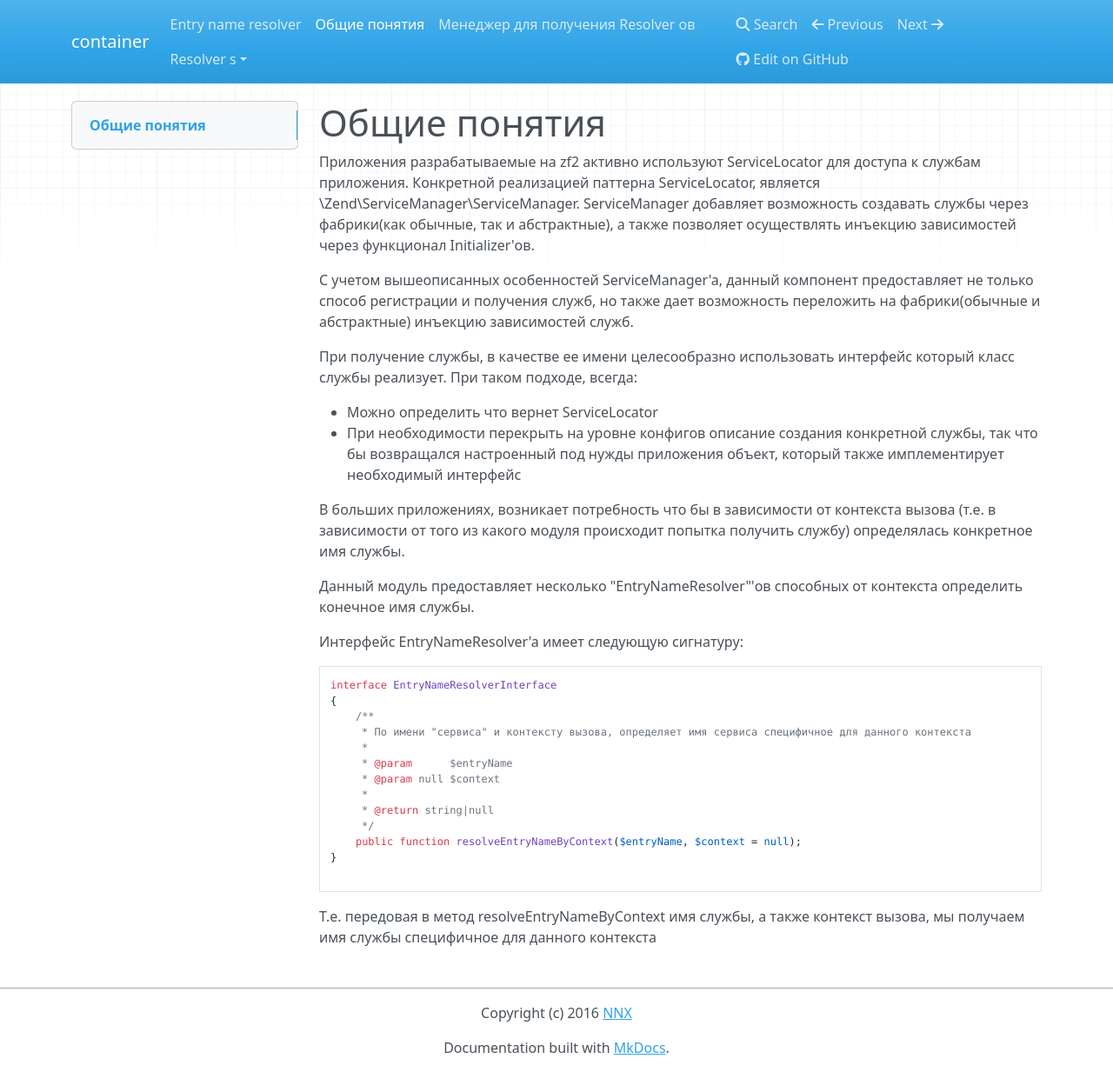
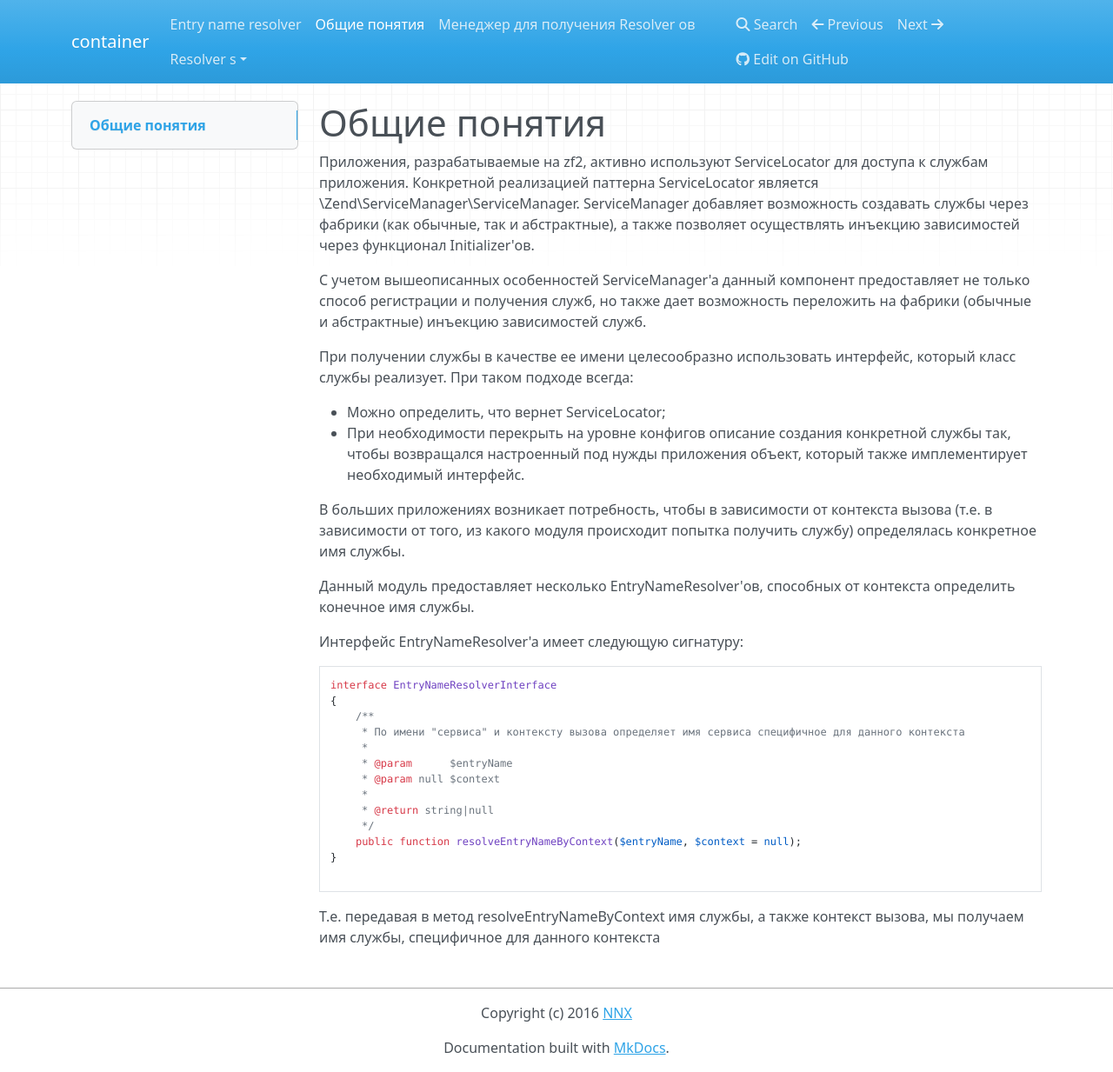
Before and after one commit to nnx-framework/entry-name-resolver, an MkDocs documentation site: the page built from doc/book/ru/common-description.md, in a window 1280 px wide and 1233 px high. Shown: the whole window at 87% size. Built offline with MkDocs 1.6.1, drawn with Linux system fonts in a browser that asks for light colours; nearby versions of some CDN libraries; old or Windows-style settings are respelled for this version of MkDocs.

Commit message:
Update common-description.md

````diff
--- a/doc/book/ru/common-description.md
+++ b/doc/book/ru/common-description.md
@@ -1,23 +1,21 @@
 # Общие понятия
 
-Приложения разрабатываемые на zf2 активно используют ServiceLocator для доступа к службам приложения. Конкретной реализацией
-паттерна ServiceLocator, является \Zend\ServiceManager\ServiceManager. ServiceManager добавляет возможность создавать
-службы через фабрики(как обычные, так и абстрактные), а также позволяет осуществлять инъекцию зависимостей через функционал Initializer'ов.
+Приложения, разрабатываемые на zf2, активно используют ServiceLocator для доступа к службам приложения. Конкретной реализацией
+паттерна ServiceLocator является \Zend\ServiceManager\ServiceManager. ServiceManager добавляет возможность создавать службы через фабрики (как обычные, так и абстрактные), а также позволяет осуществлять инъекцию зависимостей через функционал Initializer'ов.
 
-С учетом вышеописанных особенностей ServiceManager'a, данный компонент предоставляет не только способ регистрации и
-получения служб, но также дает возможность переложить на фабрики(обычные и абстрактные) инъекцию зависимостей служб.
+С учетом вышеописанных особенностей ServiceManager'a данный компонент предоставляет не только способ регистрации и
+получения служб, но также дает возможность переложить на фабрики (обычные и абстрактные) инъекцию зависимостей служб.
 
-При получение службы, в качестве ее имени целесообразно использовать интерфейс который класс службы реализует. При таком
-подходе, всегда:
+При получении службы в качестве ее имени целесообразно использовать интерфейс, который класс службы реализует. При таком
+подходе всегда:
 
-- Можно определить что вернет ServiceLocator
-- При необходимости перекрыть на уровне конфигов описание создания конкретной службы, так что бы возвращался настроенный
- под нужды приложения объект, который также имплементирует необходимый интерфейс
+- Можно определить, что вернет ServiceLocator;
+- При необходимости перекрыть на уровне конфигов описание создания конкретной службы так, чтобы возвращался настроенный под нужды приложения объект, который также имплементирует необходимый интерфейс.
 
-В больших приложениях, возникает потребность что бы в зависимости от контекста вызова (т.е. в зависимости от того из какого
+В больших приложениях возникает потребность, чтобы в зависимости от контекста вызова (т.е. в зависимости от того, из какого
 модуля происходит попытка получить службу) определялась конкретное имя службы.
 
-Данный модуль предоставляет несколько "EntryNameResolver"'ов способных от контекста определить конечное имя службы.
+Данный модуль предоставляет несколько EntryNameResolver'ов, способных от контекста определить конечное имя службы.
 
 Интерфейс EntryNameResolver'a имеет следующую сигнатуру:
 
@@ -25,7 +23,7 @@
 interface EntryNameResolverInterface
 {
     /**
-     * По имени "сервиса" и контексту вызова, определяет имя сервиса специфичное для данного контекста
+     * По имени "сервиса" и контексту вызова определяет имя сервиса специфичное для данного контекста
      *
      * @param      $entryName
      * @param null $context
@@ -37,5 +35,5 @@ interface EntryNameResolverInterface
 
 ```
 
-Т.е. передовая в метод resolveEntryNameByContext имя службы, а также контекст вызова, мы получаем имя службы специфичное
+Т.е. передавая в метод resolveEntryNameByContext имя службы, а также контекст вызова, мы получаем имя службы, специфичное
 для данного контекста
````
